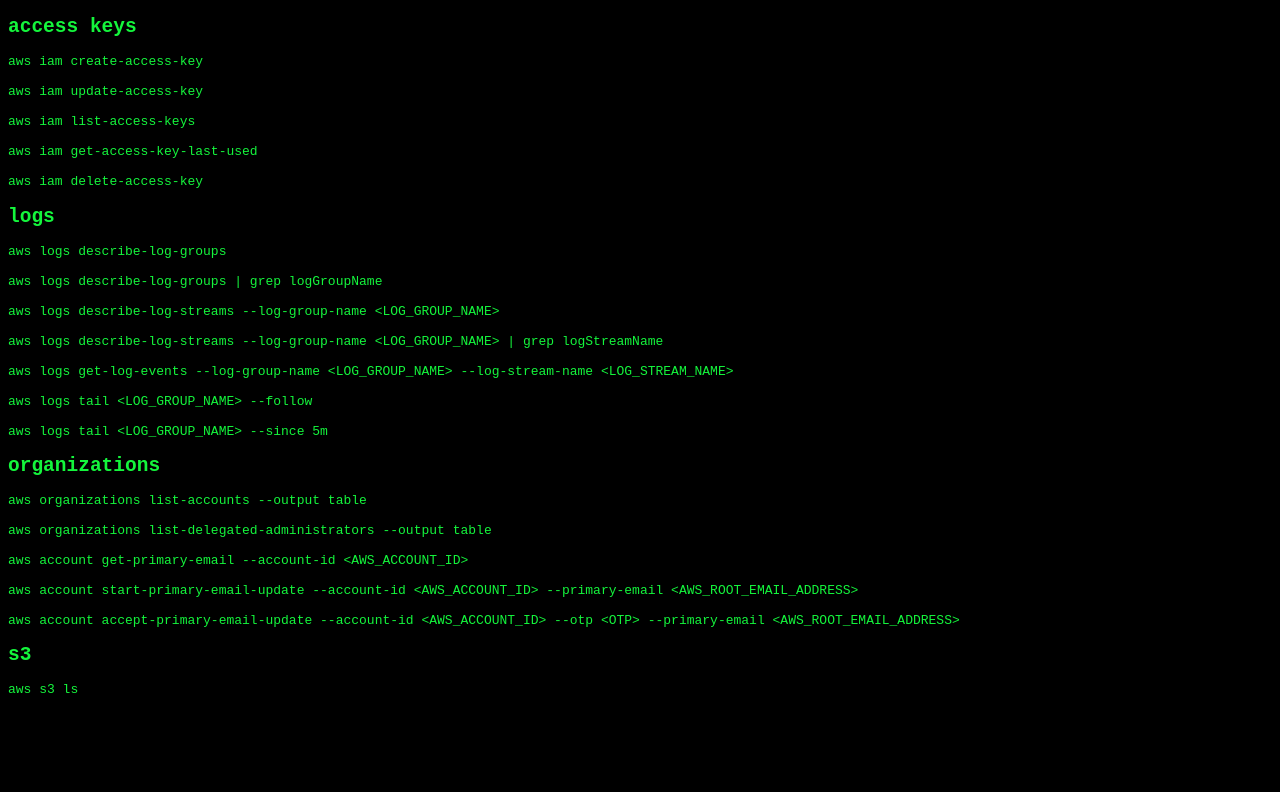
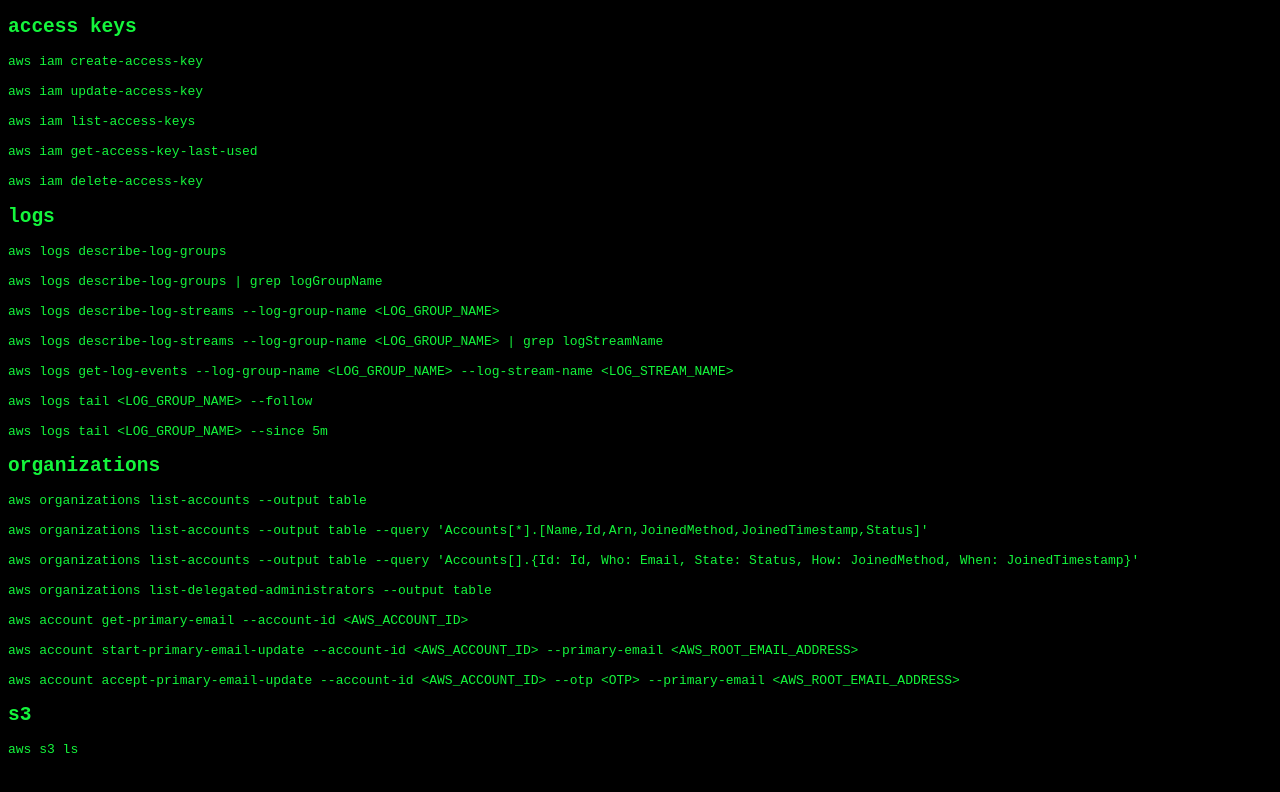
Before and after one commit to davejagoda/davejagoda.github.io, a Jekyll site: the page built from useful/useful_aws_commands.md, in a window 1280 px wide. Shown: the top 792 px of the page. Built offline with Jekyll 4.4.1, drawn with Linux system fonts in a browser that asks for light colours.

Commit message:
Add nicer output formatting to useful_aws_commands.md

````diff
--- a/useful/useful_aws_commands.md
+++ b/useful/useful_aws_commands.md
@@ -40,6 +40,10 @@
 ```
 aws organizations list-accounts --output table
 
+aws organizations list-accounts --output table --query 'Accounts[*].[Name,Id,Arn,JoinedMethod,JoinedTimestamp,Status]'
+
+aws organizations list-accounts --output table --query 'Accounts[].{Id: Id, Who: Email, State: Status, How: JoinedMethod, When: JoinedTimestamp}'
+
 aws organizations list-delegated-administrators --output table
 
 aws account get-primary-email --account-id <AWS_ACCOUNT_ID>
````
